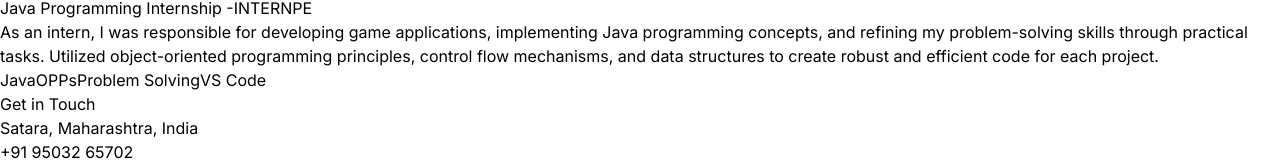
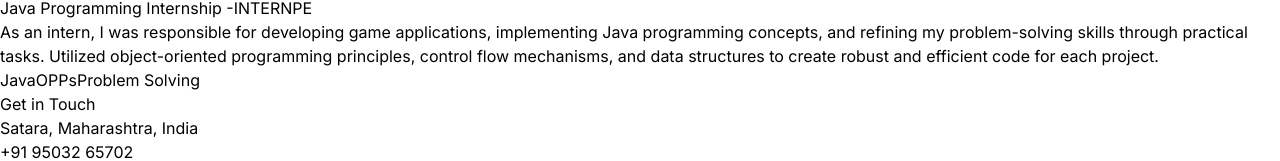
Before and after one commit to dev-vicky-29/Dev-Vicky-React-Portfolio, a React (Vite) app: page / in a window 1280 px wide. Shown: the part 3430-3591 px from the top of the page. Built offline with nearby package versions, Linux system fonts and the light colour scheme.

Commit message:
Update index.js

```diff
--- a/src/constants/index.js
+++ b/src/constants/index.js
@@ -23,7 +23,7 @@ export const EXPERIENCES = [
     role: "Java Programming Internship",
     company: "INTERNPE",
     description: `As an intern, I was responsible for developing game applications, implementing Java programming concepts, and refining my problem-solving skills through practical tasks. Utilized object-oriented programming principles, control flow mechanisms, and data structures to create robust and efficient code for each project.`,
-    technologies: ["Java", "OPPs", "Problem Solving", "VS Code"],
+    technologies: ["Java", "OPPs", "Problem Solving"],
   },
 ];
 
```
